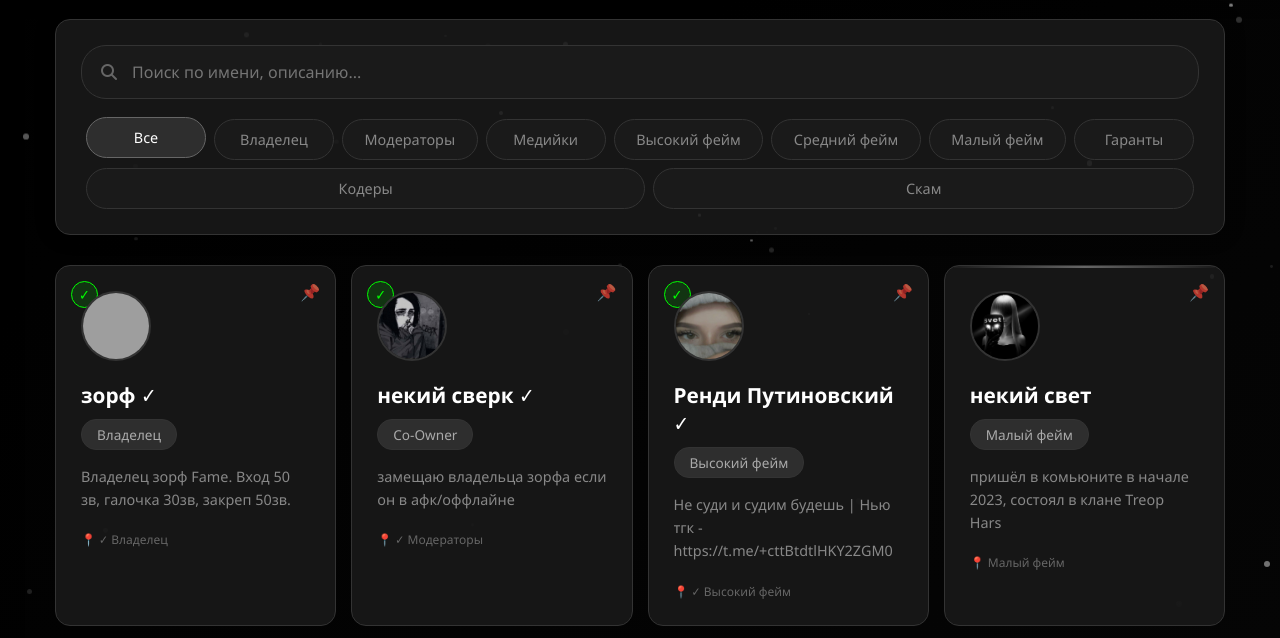
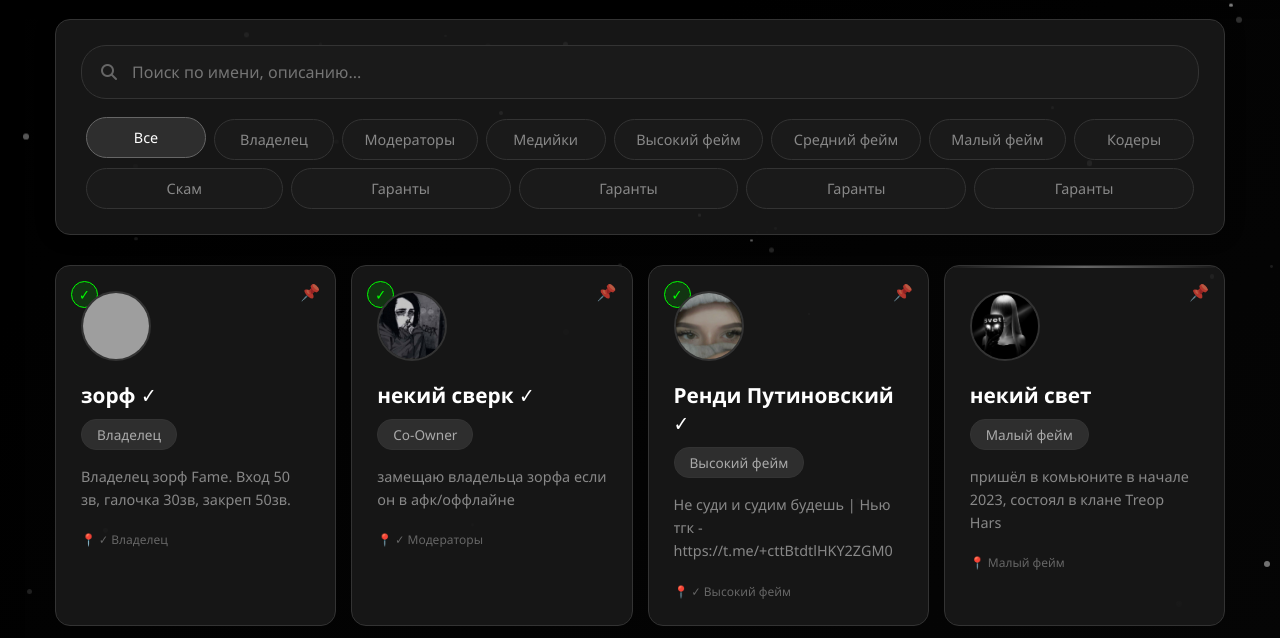
Before and after one commit to noolshy/fame, a plain HTML site: page index.html in a window 1280 px wide. Shown: the part 90-728 px from the top of the page. Drawn offline with Linux system fonts and the light colour scheme; grey boxes are pictures that could not be loaded.

Commit message:
Update index.html

```diff
--- a/index.html
+++ b/index.html
@@ -84,9 +84,12 @@
     <button class="filter-btn" data-category="Высокий фейм">Высокий фейм</button>
     <button class="filter-btn" data-category="Средний фейм">Средний фейм</button>
     <button class="filter-btn" data-category="Малый фейм">Малый фейм</button>
-    <button class="filter-btn" data-category="Гаранты">Гаранты</button>
     <button class="filter-btn" data-category="Кодеры">Кодеры</button>
     <button class="filter-btn" data-category="Скам">Скам</button>
+        <button class="filter-btn" data-category="Гаранты">Гаранты</button>
+        <button class="filter-btn" data-category="Гаранты">Гаранты</button>
+        <button class="filter-btn" data-category="Гаранты">Гаранты</button>
+        <button class="filter-btn" data-category="Гаранты">Гаранты</button>
 </div>
             </div>
 
```
